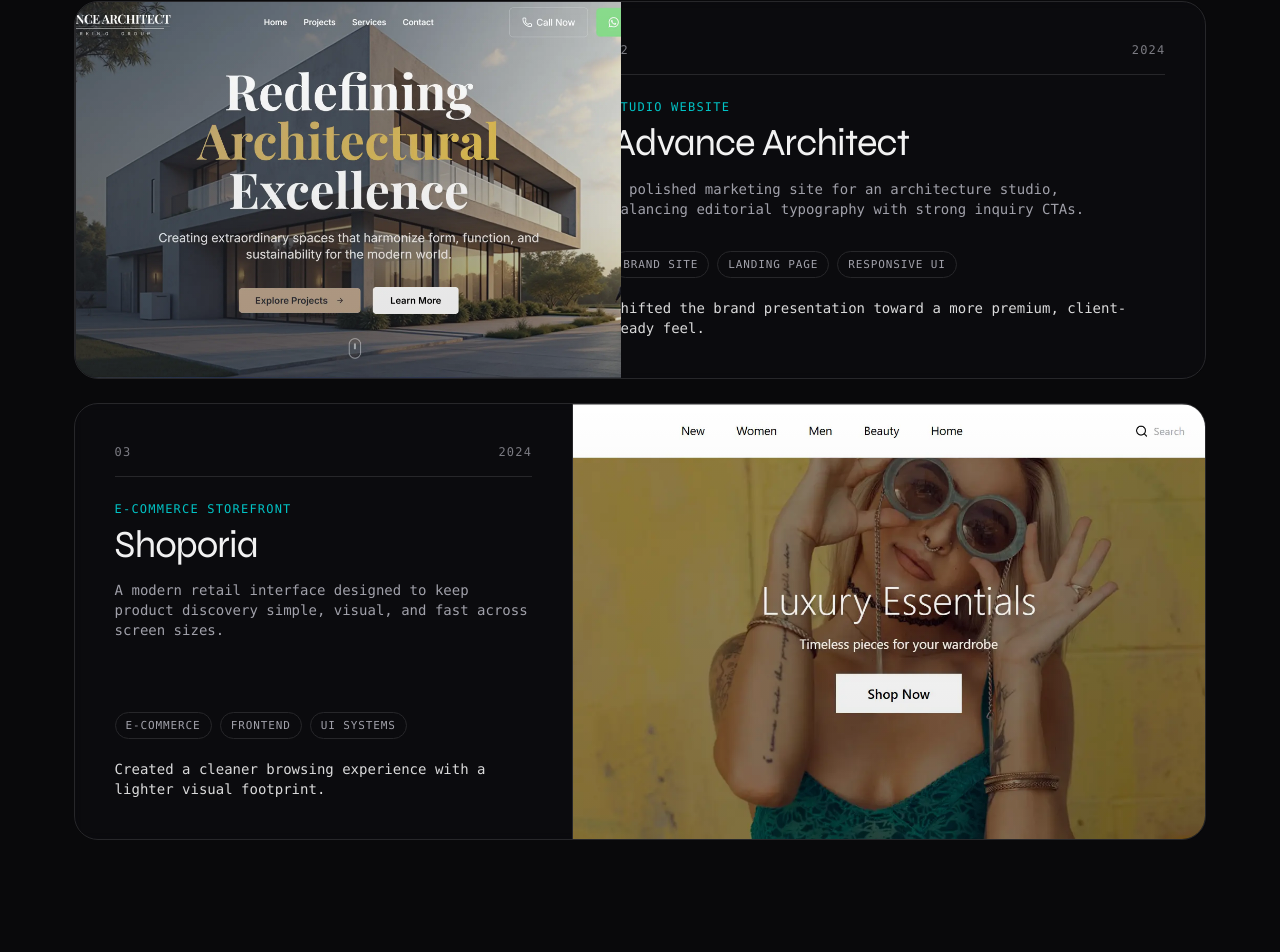
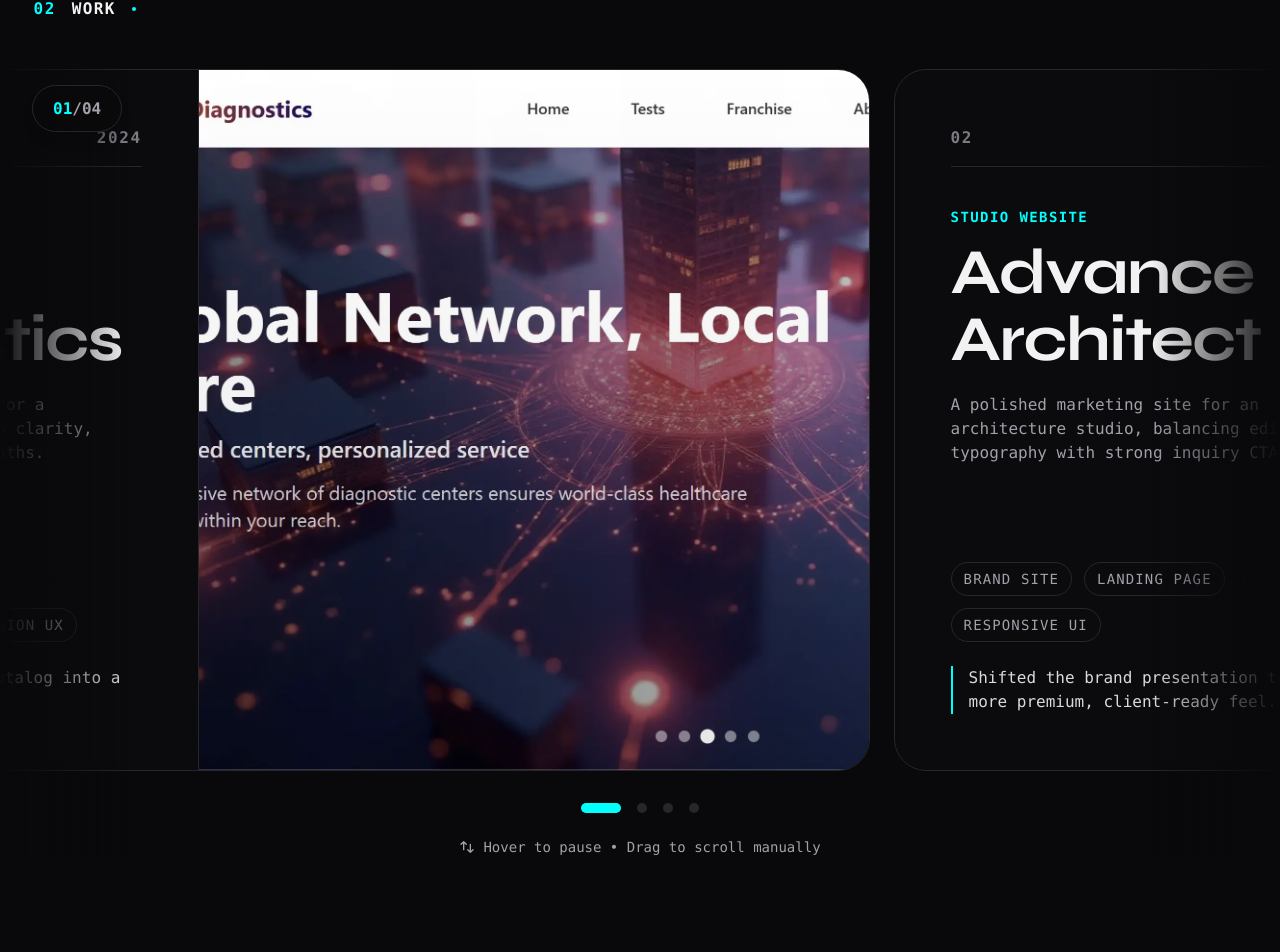
Before and after one commit to namit-x/next-portfolio, a Next.js app: page / in a window 1280 px wide. Shown: the part 1789-2741 px from the top of the page. Built offline with nearby package versions, Linux system fonts and the light colour scheme.

Commit message:
feat: add infinite horizontal carousel with larger project cards

```diff
--- a/app/(v2)/components/sections/ProjectsSection.tsx
+++ b/app/(v2)/components/sections/ProjectsSection.tsx
@@ -1,4 +1,7 @@
+'use client'
+
 import Image from 'next/image'
+import { useRef, useEffect, useState, useCallback } from 'react'
 
 type FeaturedProject = {
   id: string
@@ -49,13 +52,178 @@ const FEATURED_PROJECTS: FeaturedProject[] = [
     imageUrl: '/Shoporia.webp',
     tags: ['E-commerce', 'Frontend', 'UI Systems'],
   },
+  {
+    id: 'openup',
+    number: '04',
+    name: 'Open Up',
+    category: 'Online therapy platform',
+    year: '2024',
+    summary:
+      'A comprehensive mental health platform connecting users with licensed therapists through seamless video calls, smart matching, and flexible booking.',
+    impact: 'Reduced appointment booking time by 70% and increased therapist-client matching accuracy by 45%.',
+    imageUrl: '/OpenUp.webp',
+    tags: ['Video Calling', 'WebRTC', 'Calendar Integration', 'Therapist Matching'],
+  },
 ]
 
 export default function ProjectsSection() {
+  const containerRef = useRef<HTMLDivElement>(null)
+  const trackRef = useRef<HTMLDivElement>(null)
+  const [isHovered, setIsHovered] = useState(false)
+  const [isDragging, setIsDragging] = useState(false)
+  const [currentIndex, setCurrentIndex] = useState(0)
+
+  const scrollSpeed = 1.2
+
+  // Function to update current index based on scroll position
+  const updateCurrentIndex = useCallback(() => {
+    const container = containerRef.current
+    const track = trackRef.current
+    if (!container || !track || track.children.length === 0) return
+
+    const firstCard = track.children[0] as HTMLElement
+    const cardWidth = firstCard.offsetWidth
+    const gap = 24
+    const cardTotalWidth = cardWidth + gap
+    const scrollPosition = container.scrollLeft
+
+    // Calculate which card is most visible
+    let mostVisibleIndex = 0
+    let maxVisibleWidth = 0
+
+    for (let i = 0; i < track.children.length; i++) {
+      const card = track.children[i] as HTMLElement
+      const cardLeft = i * cardTotalWidth
+      const cardRight = cardLeft + cardWidth
+      const containerLeft = scrollPosition
+      const containerRight = scrollPosition + container.clientWidth
+
+      // Calculate visible portion of this card
+      const visibleLeft = Math.max(cardLeft, containerLeft)
+      const visibleRight = Math.min(cardRight, containerRight)
+      const visibleWidth = Math.max(0, visibleRight - visibleLeft)
+
+      if (visibleWidth > maxVisibleWidth) {
+        maxVisibleWidth = visibleWidth
+        const cardElement = card as HTMLElement
+        const projectId = cardElement.getAttribute('data-project-id')
+        const foundIndex = FEATURED_PROJECTS.findIndex(p => p.id === projectId)
+        if (foundIndex !== -1) {
+          mostVisibleIndex = foundIndex
+        }
+      }
+    }
+
+    setCurrentIndex(mostVisibleIndex)
+  }, [])
+
+  // 🚀 TRUE INFINITE SCROLL LOGIC
+  useEffect(() => {
+    const container = containerRef.current
+    const track = trackRef.current
+    if (!container || !track) return
+
+    let rafId: number
+
+    const step = () => {
+      if (!isHovered && !isDragging) {
+        container.scrollLeft += scrollSpeed
+
+        const firstChild = track.children[0] as HTMLElement
+        if (!firstChild) return
+
+        // If first card completely out of view → move it to end
+        if (container.scrollLeft >= firstChild.offsetWidth + 24) {
+          container.scrollLeft -= firstChild.offsetWidth + 24
+          track.appendChild(firstChild)
+          // Update index after reordering
+          updateCurrentIndex()
+        }
+      }
+
+      rafId = requestAnimationFrame(step)
+    }
+
+    rafId = requestAnimationFrame(step)
+
+    return () => cancelAnimationFrame(rafId)
+  }, [isHovered, isDragging, scrollSpeed, updateCurrentIndex])
+
+  // Update index on scroll events
+  useEffect(() => {
+    const container = containerRef.current
+    if (!container) return
+
+    container.addEventListener('scroll', updateCurrentIndex)
+    // Initial update
+    updateCurrentIndex()
+
+    return () => container.removeEventListener('scroll', updateCurrentIndex)
+  }, [updateCurrentIndex])
+
+  // 🖱 DRAG SUPPORT
+  let startX = 0
+  let scrollLeft = 0
+
+  const onMouseDown = (e: React.MouseEvent) => {
+    const container = containerRef.current
+    if (!container) return
+
+    setIsDragging(true)
+    startX = e.pageX
+    scrollLeft = container.scrollLeft
+  }
+
+  const onMouseMove = (e: React.MouseEvent) => {
+    if (!isDragging || !containerRef.current) return
+    e.preventDefault()
+    const walk = (e.pageX - startX) * 1.5
+    containerRef.current.scrollLeft = scrollLeft - walk
+    // Update index while dragging
+    updateCurrentIndex()
+  }
+
+  const onMouseUp = () => {
+    setIsDragging(false)
+    updateCurrentIndex()
+  }
+
+  // Navigate to specific project
+  const goToProject = (index: number) => {
+    const container = containerRef.current
+    const track = trackRef.current
+    if (!container || !track) return
+
+    const cardWidth = (track.children[0] as HTMLElement)?.offsetWidth || 0
+    const gap = 24
+    const cardTotalWidth = cardWidth + gap
+
+    // Find which card currently shows the target project
+    let targetCardIndex = -1
+    for (let i = 0; i < track.children.length; i++) {
+      const card = track.children[i] as HTMLElement
+      const projectId = card.getAttribute('data-project-id')
+      if (projectId === FEATURED_PROJECTS[index].id) {
+        targetCardIndex = i
+        break
+      }
+    }
+
+    if (targetCardIndex !== -1) {
+      const targetScroll = targetCardIndex * cardTotalWidth
+      container.scrollTo({
+        left: targetScroll,
+        behavior: 'smooth'
+      })
+      // Update index after smooth scroll
+      setTimeout(() => updateCurrentIndex(), 500)
+    }
+  }
+
   return (
     <section
       id="work"
-      className="relative py-12 sm:py-16 md:py-20 lg:py-[clamp(4.5rem,_3.5rem_+_4vw,_6rem)]"
+      className="relative py-12 sm:py-16 md:py-20 lg:py-[clamp(4.5rem,_3.5rem_+_4vw,_6rem)] overflow-hidden"
       aria-labelledby="work-title"
     >
       <div className="px-3 sm:px-4 md:px-6 lg:px-[var(--container-pad)] mb-8 sm:mb-10 md:mb-12">
@@ -69,89 +237,94 @@ export default function ProjectsSection() {
         </div>
       </div>
 
-      <div className="mx-auto px-3 sm:px-4 md:px-6 lg:px-[var(--container-pad)] w-full max-w-[75rem]">
-        <div className="grid grid-cols-1 gap-6 md:gap-8 lg:grid-cols-[minmax(0,_0.78fr)_minmax(0,_1.22fr)] lg:items-end lg:gap-16">
-          <div className="max-w-xl">
-            <p className="font-mono text-[10px] sm:text-[11px] md:text-xs uppercase tracking-[0.12em] text-muted-foreground/70">
-              Selected projects
-            </p>
-            <h2
-              id="work-title"
-              className="mt-3 font-display font-bold text-[clamp(2rem,_4vw,_4.75rem)] leading-[1.04] tracking-tight text-foreground"
-            >
-              Work that feels
-              <br />
-              modern, useful,
-              <br />
-              and quietly sharp.
-            </h2>
+      <div className="relative">
+        {/* Project Counter */}
+        <div className="absolute left-4 top-4 z-20 lg:left-8">
+          <div className="bg-background/80 backdrop-blur-sm border border-border rounded-full px-5 py-2.5 shadow-lg">
+            <span className="font-mono text-base font-semibold">
+              <span className="text-primary">{String(currentIndex + 1).padStart(2, '0')}</span>
+              <span className="text-muted-foreground">/{String(FEATURED_PROJECTS.length).padStart(2, '0')}</span>
+            </span>
+          </div>
         </div>
 
-          <p className="max-w-2xl font-mono text-[11px] sm:text-xs md:text-sm font-light leading-relaxed text-muted-foreground lg:justify-self-end">
-            A few recent builds across healthcare, architecture, and commerce. The
-            common thread is simple: make the interface feel clearer, faster, and
-            more considered than what came before it.
-          </p>
-        </div>
+        {/* Infinite Scroll Container */}
+        <div
+          ref={containerRef}
+          className="overflow-x-auto cursor-grab active:cursor-grabbing scrollbar-hide"
+          style={{
+            scrollbarWidth: 'none',
+            msOverflowStyle: 'none',
+            WebkitOverflowScrolling: 'touch'
+          }}
+          onMouseEnter={() => setIsHovered(true)}
+          onMouseLeave={() => {
+            setIsHovered(false)
+            setIsDragging(false)
+          }}
+          onMouseDown={onMouseDown}
+          onMouseMove={onMouseMove}
+          onMouseUp={onMouseUp}
+        >
+          <style jsx>{`
+            div::-webkit-scrollbar {
+              display: none;
+            }
+          `}</style>
 
-        <div className="mt-10 sm:mt-12 md:mt-14 space-y-4 sm:space-y-5 md:space-y-6">
-          {FEATURED_PROJECTS.map((project, index) => {
-            const reverseLayout = index % 2 === 1
-
-            return (
+          <div
+            ref={trackRef}
+            className="flex gap-6 px-3 sm:px-4 md:px-6 lg:px-[var(--container-pad)]"
+          >
+            {FEATURED_PROJECTS.map((project) => (
               <article
                 key={project.id}
-                className="group rounded-[1.5rem] border border-border [background:hsl(var(--card)/0.42)] backdrop-blur-sm overflow-hidden"
+                data-project-id={project.id}
+                className="flex-shrink-0 w-[95vw] md:w-[90vw] lg:w-[1100px] xl:w-[1200px] rounded-[2rem] border border-border [background:hsl(var(--card)/0.42)] backdrop-blur-sm overflow-hidden transition-all duration-300 hover:scale-[1.02] hover:shadow-2xl"
               >
-                <div className="grid grid-cols-1 lg:grid-cols-[minmax(0,_0.88fr)_minmax(0,_1.12fr)]">
-                  <div
-                    className={[
-                      'flex flex-col justify-between gap-8 p-5 sm:p-6 md:p-8 lg:p-10',
-                      reverseLayout ? 'lg:order-2' : '',
-                    ].join(' ')}
-                  >
+                <div className="grid grid-cols-1 lg:grid-cols-[minmax(0,_0.88fr)_minmax(0,_1.12fr)] min-h-[600px] lg:min-h-[700px]">
+                  <div className="flex flex-col justify-between gap-8 p-8 sm:p-10 md:p-12 lg:p-14">
                     <div>
                       <div className="flex items-center justify-between gap-4 pb-4 border-b border-border">
-                        <span className="font-mono text-[10px] sm:text-[11px] md:text-xs uppercase tracking-[0.1em] text-muted-foreground/75">
+                        <span className="font-mono text-sm sm:text-base uppercase tracking-[0.1em] text-muted-foreground/75 font-semibold">
                           {project.number}
                         </span>
-                        <span className="font-mono text-[10px] sm:text-[11px] md:text-xs uppercase tracking-[0.1em] text-muted-foreground/75">
+                        <span className="font-mono text-sm sm:text-base uppercase tracking-[0.1em] text-muted-foreground/75 font-semibold">
                           {project.year}
                         </span>
                       </div>
 
-                      <div className="mt-5 sm:mt-6">
-                        <p className="font-mono text-[10px] sm:text-[11px] md:text-xs uppercase tracking-[0.1em] text-[var(--hero-accent)]">
+                      <div className="mt-8 sm:mt-10">
+                        <p className="font-mono text-xs sm:text-sm uppercase tracking-[0.1em] text-primary font-semibold">
                           {project.category}
                         </p>
-                        <h3 className="mt-2 font-display text-[clamp(1.5rem,_3vw,_3rem)] leading-[1.02] tracking-tight text-foreground">
+                        <h3 className="mt-3 font-display text-[clamp(2rem,_5vw,_4rem)] leading-[1.05] tracking-tight text-foreground font-bold">
                           {project.name}
                         </h3>
-                        <p className="mt-4 max-w-lg font-mono text-[11px] sm:text-xs md:text-sm font-light leading-relaxed text-muted-foreground">
+                        <p className="mt-5 max-w-lg font-mono text-sm sm:text-base font-light leading-relaxed text-muted-foreground">
                           {project.summary}
                         </p>
                       </div>
                     </div>
 
-                    <div className="flex flex-col gap-5">
-                      <ul className="flex flex-wrap gap-2" aria-label={`${project.name} technologies`}>
+                    <div className="flex flex-col gap-6">
+                      <ul className="flex flex-wrap gap-3" aria-label={`${project.name} technologies`}>
                         {project.tags.map((tag) => (
                           <li
                             key={tag}
-                            className="font-mono text-[10px] sm:text-[11px] uppercase tracking-[0.08em] text-muted-foreground border border-border px-2.5 py-1 rounded-full transition-colors group-hover:text-foreground group-hover:border-[var(--hero-accent-line)]"
+                            className="font-mono text-xs sm:text-sm uppercase tracking-[0.08em] text-muted-foreground border border-border px-3 py-1.5 rounded-full transition-colors hover:text-foreground hover:border-primary"
                           >
                             {tag}
                           </li>
                         ))}
                       </ul>
 
-                      <p className="font-mono text-[11px] sm:text-xs md:text-sm text-foreground/90 leading-relaxed">
+                      <p className="font-mono text-sm sm:text-base text-foreground/90 leading-relaxed border-l-2 border-primary pl-4">
                         {project.impact}
                       </p>
                     </div>
                   </div>
 
-                  <div className={reverseLayout ? 'lg:order-1' : ''}>
                   <div className="relative aspect-[16/11] min-h-full overflow-hidden border-t border-border lg:border-t-0 lg:border-l lg:border-border">
                     <div
                       className="absolute inset-0 z-10"
@@ -170,10 +343,38 @@ export default function ProjectsSection() {
                     />
                   </div>
                 </div>
+              </article>
+            ))}
           </div>
-              </article>
-            )
-          })}
+        </div>
+
+        {/* Gradient overlays for smooth edges */}
+        <div className="absolute left-0 top-0 bottom-0 w-32 bg-gradient-to-r from-background to-transparent pointer-events-none z-10" />
+        <div className="absolute right-0 top-0 bottom-0 w-32 bg-gradient-to-l from-background to-transparent pointer-events-none z-10" />
+
+        {/* Dot Indicators */}
+        <div className="flex justify-center gap-4 mt-8">
+          {FEATURED_PROJECTS.map((_, index) => (
+            <button
+              key={index}
+              onClick={() => goToProject(index)}
+              className={`transition-all duration-300 rounded-full ${currentIndex === index
+                  ? 'w-10 bg-primary'
+                  : 'w-2.5 bg-border hover:bg-primary/50'
+                } h-2.5`}
+              aria-label={`Go to project ${index + 1}`}
+            />
+          ))}
+        </div>
+
+        {/* Scroll indicator */}
+        <div className="flex justify-center gap-2 mt-6">
+          <div className="flex items-center gap-2 text-sm font-mono text-muted-foreground">
+            <svg className="w-4 h-4" fill="none" stroke="currentColor" viewBox="0 0 24 24">
+              <path strokeLinecap="round" strokeLinejoin="round" strokeWidth={2} d="M7 16V4m0 0L3 8m4-4l4 4m6 0v12m0 0l4-4m-4 4l-4-4" />
+            </svg>
+            <span>Hover to pause • Drag to scroll manually</span>
+          </div>
         </div>
       </div>
     </section>
--- a/app/(v2)/page.tsx
+++ b/app/(v2)/page.tsx
@@ -6,8 +6,8 @@ export default function V2Page() {
   return (
     <main>
       <HeroSection />
+      <AboutSection />
       <ProjectsSection />
-      <AboutSection />
     </main>
   )
 }
```
Lines whose indentation alone changed are shown as unchanged.
